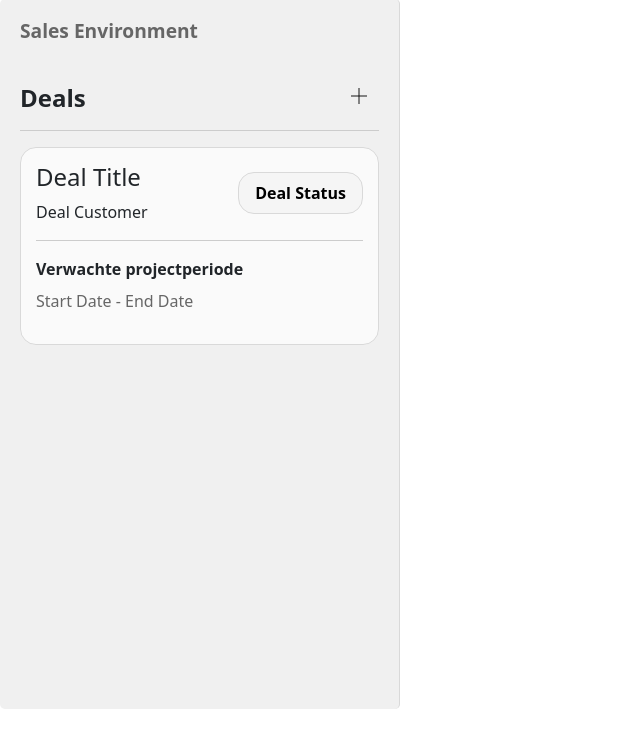
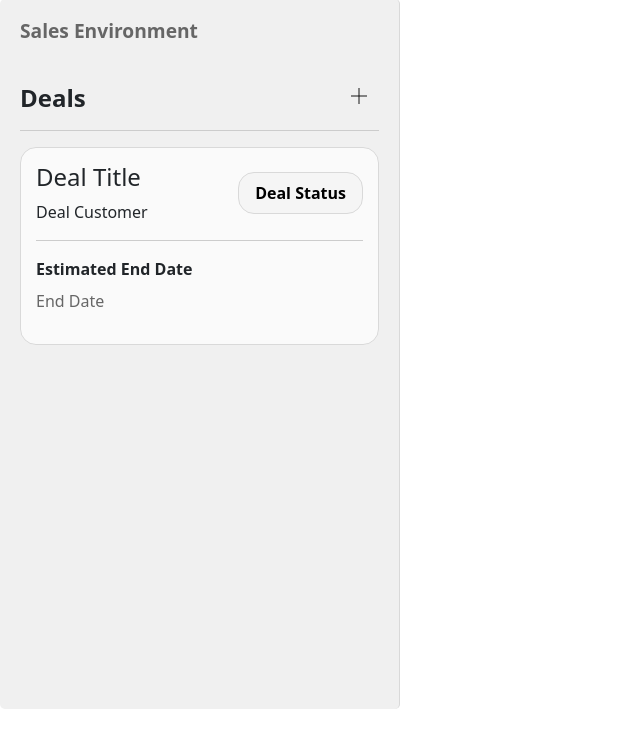
Before and after one commit to raeveira/CodeForGood, an ASP.NET Core app: page / in a window 1280 px wide. Shown: the part 91-840 px from the top of the page, without its empty margins (0-640 px from the left). Run offline with ASP.NET Core 8, Linux system fonts and the light colour scheme; the visitor is signed in with stand-in values (Sample User, id 1); style sheets or scripts are compiled from the project's sources; some libraries are stand-ins or nearby versions.

Commit message:
feat: Update deal card date labels for clarity

```diff
--- a/Presentation/Views/Home/Index.cshtml
+++ b/Presentation/Views/Home/Index.cshtml
@@ -46,8 +46,8 @@
 
                 <div class="Divider"></div>
 
-                <p class="DealBodyHeading">Verwachte projectperiode</p>
-                <p class="DealBodyDates">Start Date - End Date</p>
+                <p class="DealBodyHeading">Estimated End Date</p>
+                <p class="DealBodyDates">End Date</p>
             </div>
         </div>
     </div>
```
